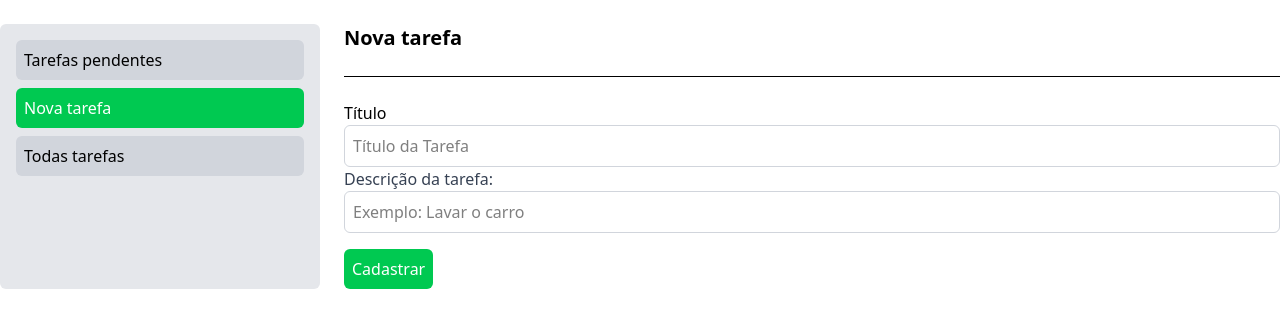
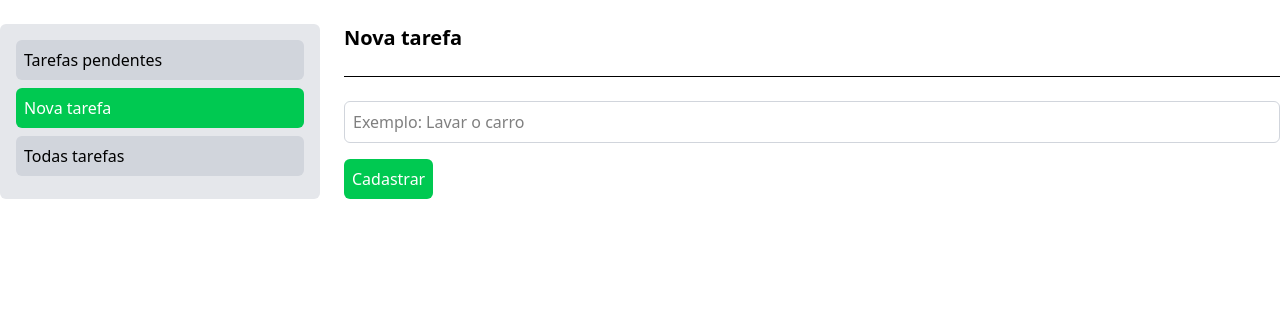
Before and after one commit to NathaLopesZerbo/TaskFlow, a PHP site: page /nova_tarefa.php in a window 1280 px wide. Shown: the part 64-392 px from the top of the page. Run offline with PHP 8.4, Linux system fonts and the light colour scheme; style sheets or scripts are compiled from the project's sources.

Commit message:
Atualizando o name

```diff
--- a/src/nova_tarefa.php
+++ b/src/nova_tarefa.php
@@ -45,9 +45,6 @@
 
 						<form method="post" action="tarefa_controller.php?acao=inserir">
 							<div class="mb-4">
-								<label class="block">Título</label>
-								<input type="text" class="w-full p-2 border border-gray-300 rounded-md" placeholder="Título da Tarefa" name="tarefa">
-								<label class="block text-gray-700">Descrição da tarefa:</label>
 								<input type="text" class="w-full p-2 border border-gray-300 rounded-md" placeholder="Exemplo: Lavar o carro" name="tarefa">
 							</div>
 
```
Also changed, not shown: src/tarefa_controller.php (+10 -0 lines).
